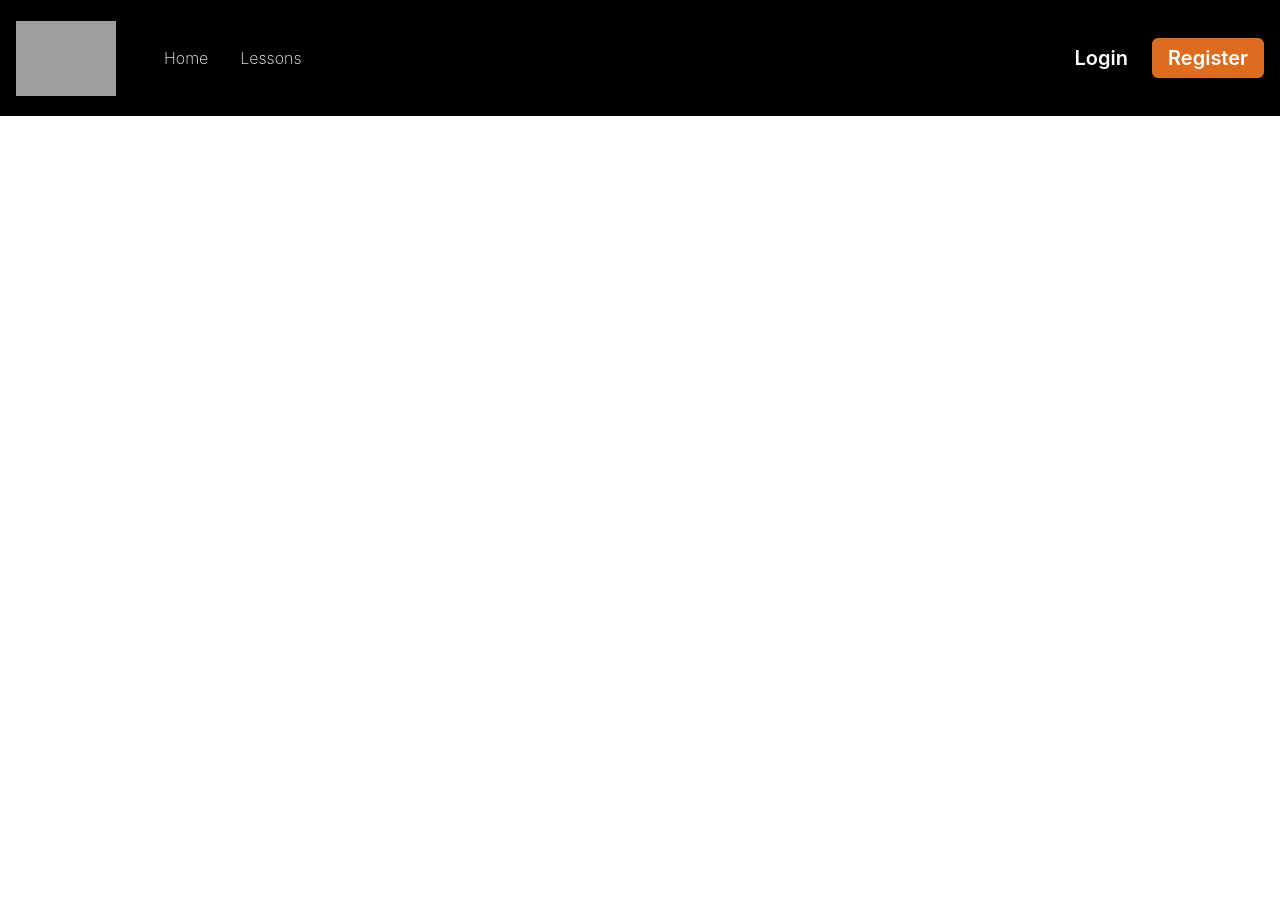
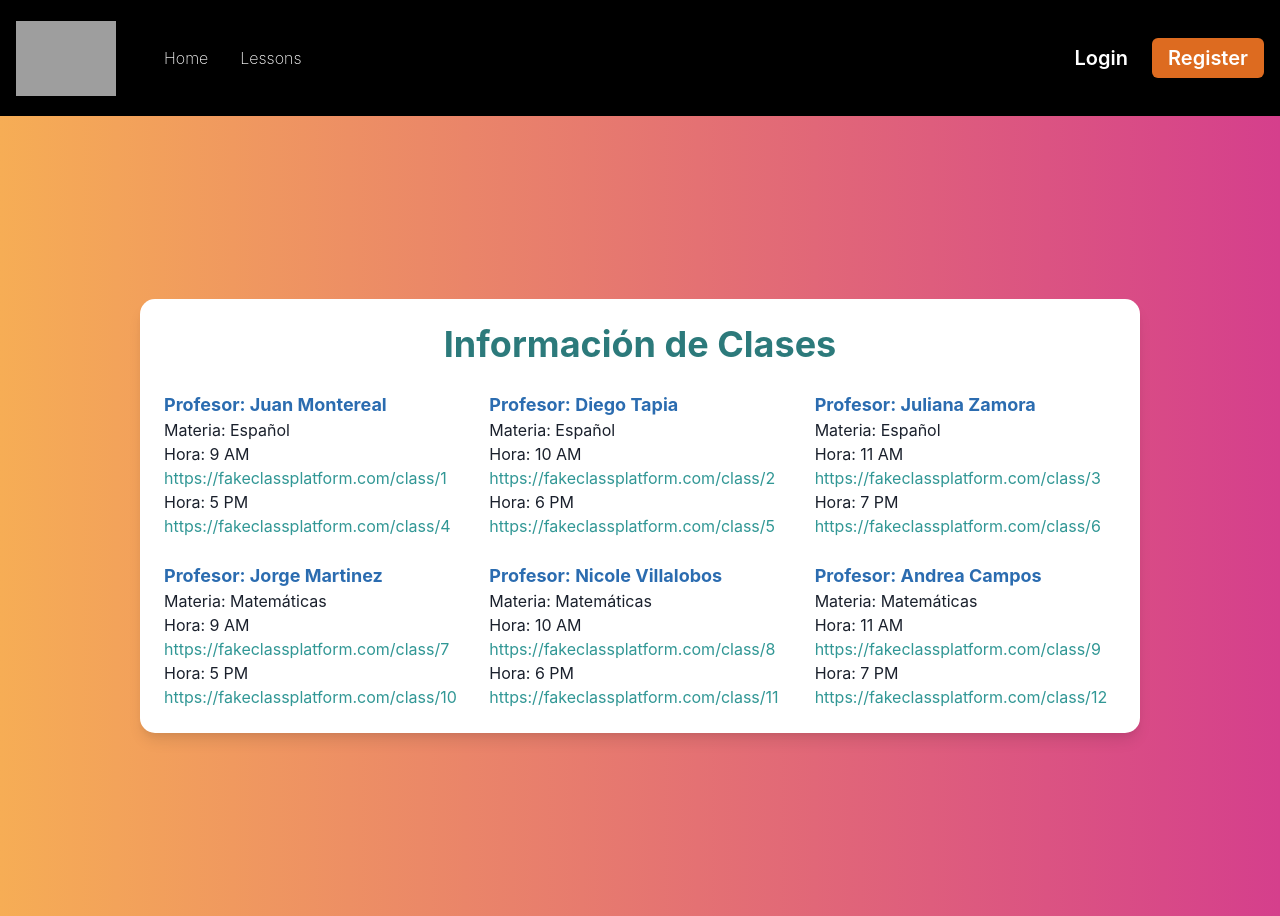
Before and after one commit to rosasrosario/unifocus2-ui, a React (Vite) app: page /professors in a window 1280 px wide. Before the commit the page ends 800 px from the top, so only its background shows below. Built offline with nearby package versions, Linux system fonts and the light colour scheme; grey boxes are pictures that could not be loaded.

Commit message:
UNIFOCUS version 1.0.0

```diff
--- a/src/App.jsx
+++ b/src/App.jsx
@@ -6,6 +6,7 @@ import Register from "./views/Register";
 import Confirm from "./views/Confirm";
 import Lessons from "./views/Lessons";
 import Profile from "./views/Profile";
+import Professors from "./views/Professors";
 import Navbar from "./components/Navbar.jsx";
 import { Image } from '@chakra-ui/react'
 
@@ -20,6 +21,7 @@ function App() {
         <Route path="/lessons" element={<Lessons />} />
         <Route path="/profile" element={<Profile />} />
         <Route path="/confirm" element={<Confirm />} />
+        <Route path="/professors" element={<Professors />} />
       </Routes>
     </>
   );
--- a/src/views/Login.jsx
+++ b/src/views/Login.jsx
@@ -14,6 +14,17 @@ function Login() {
 
   const handleLogin = async () => {
     try {
+      // Validación para redirigir a la vista de profesores si el email es "professors@unifocus.com"
+      if (email === "professors@unifocus.com" ) {
+        setSuccess(true);
+        setError("");
+        // Redirigir a la vista de profesores
+        setTimeout(() => {
+          navigate("/professors");
+        }, 2000);
+        return;
+      }
+
       // Iniciar sesión con Firebase Authentication
       await signInWithEmailAndPassword(auth, email, password);
 
--- /dev/null
+++ b/src/views/Professors.jsx
@@ -0,0 +1,110 @@
+import { Box, Text, Link, Grid, Heading } from "@chakra-ui/react";
+
+function Professors() {
+  return (
+    <Box
+      w="100%"
+      h="100vh"
+      bgGradient="linear(to-r, orange.300, pink.500)"
+      display="flex"
+      justifyContent="center"
+      alignItems="center"
+      p={6}
+    >
+      <Box
+        bg="#ffffff"
+        p={6}
+        borderRadius="15px"
+        boxShadow="lg"
+        w="100%"
+        maxW="1000px"
+      >
+        <Heading as="h2" size="xl" textAlign="center" color="teal.600" mb={6}>
+          Información de Clases
+        </Heading>
+
+        <Grid templateColumns="repeat(3, 1fr)" gap={6}>
+          <Box>
+            <Text fontSize="lg" fontWeight="bold" color="blue.600">Profesor: Juan Montereal</Text>
+            <Text>Materia: Español</Text>
+            <Text>Hora: 9 AM</Text>
+            <Link href="https://fakeclassplatform.com/class/1" color="teal.500" isExternal>
+              https://fakeclassplatform.com/class/1
+            </Link>
+            <Text>Hora: 5 PM</Text>
+            <Link href="https://fakeclassplatform.com/class/4" color="teal.500" isExternal>
+              https://fakeclassplatform.com/class/4
+            </Link>
+          </Box>
+
+          <Box>
+            <Text fontSize="lg" fontWeight="bold" color="blue.600">Profesor: Diego Tapia</Text>
+            <Text>Materia: Español</Text>
+            <Text>Hora: 10 AM</Text>
+            <Link href="https://fakeclassplatform.com/class/2" color="teal.500" isExternal>
+              https://fakeclassplatform.com/class/2
+            </Link>
+            <Text>Hora: 6 PM</Text>
+            <Link href="https://fakeclassplatform.com/class/5" color="teal.500" isExternal>
+              https://fakeclassplatform.com/class/5
+            </Link>
+          </Box>
+
+          <Box>
+            <Text fontSize="lg" fontWeight="bold" color="blue.600">Profesor: Juliana Zamora</Text>
+            <Text>Materia: Español</Text>
+            <Text>Hora: 11 AM</Text>
+            <Link href="https://fakeclassplatform.com/class/3" color="teal.500" isExternal>
+              https://fakeclassplatform.com/class/3
+            </Link>
+            <Text>Hora: 7 PM</Text>
+            <Link href="https://fakeclassplatform.com/class/6" color="teal.500" isExternal>
+              https://fakeclassplatform.com/class/6
+            </Link>
+          </Box>
+
+          <Box>
+            <Text fontSize="lg" fontWeight="bold" color="blue.600">Profesor: Jorge Martinez</Text>
+            <Text>Materia: Matemáticas</Text>
+            <Text>Hora: 9 AM</Text>
+            <Link href="https://fakeclassplatform.com/class/7" color="teal.500" isExternal>
+              https://fakeclassplatform.com/class/7
+            </Link>
+            <Text>Hora: 5 PM</Text>
+            <Link href="https://fakeclassplatform.com/class/10" color="teal.500" isExternal>
+              https://fakeclassplatform.com/class/10
+            </Link>
+          </Box>
+
+          <Box>
+            <Text fontSize="lg" fontWeight="bold" color="blue.600">Profesor: Nicole Villalobos</Text>
+            <Text>Materia: Matemáticas</Text>
+            <Text>Hora: 10 AM</Text>
+            <Link href="https://fakeclassplatform.com/class/8" color="teal.500" isExternal>
+              https://fakeclassplatform.com/class/8
+            </Link>
+            <Text>Hora: 6 PM</Text>
+            <Link href="https://fakeclassplatform.com/class/11" color="teal.500" isExternal>
+              https://fakeclassplatform.com/class/11
+            </Link>
+          </Box>
+
+          <Box>
+            <Text fontSize="lg" fontWeight="bold" color="blue.600">Profesor: Andrea Campos</Text>
+            <Text>Materia: Matemáticas</Text>
+            <Text>Hora: 11 AM</Text>
+            <Link href="https://fakeclassplatform.com/class/9" color="teal.500" isExternal>
+              https://fakeclassplatform.com/class/9
+            </Link>
+            <Text>Hora: 7 PM</Text>
+            <Link href="https://fakeclassplatform.com/class/12" color="teal.500" isExternal>
+              https://fakeclassplatform.com/class/12
+            </Link>
+          </Box>
+        </Grid>
+      </Box>
+    </Box>
+  );
+}
+
+export default Professors;
```
Also changed, not shown: src/views/Profile.jsx (+1 -13 lines).
